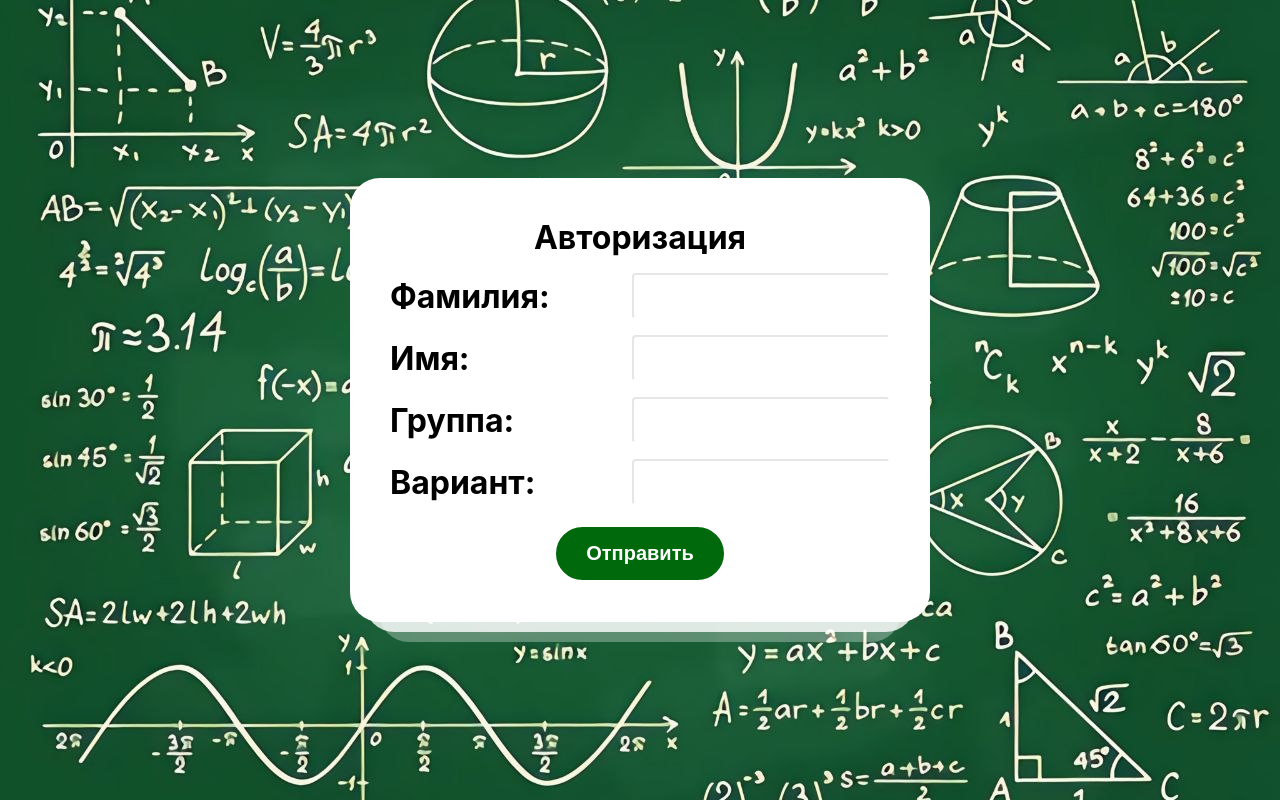
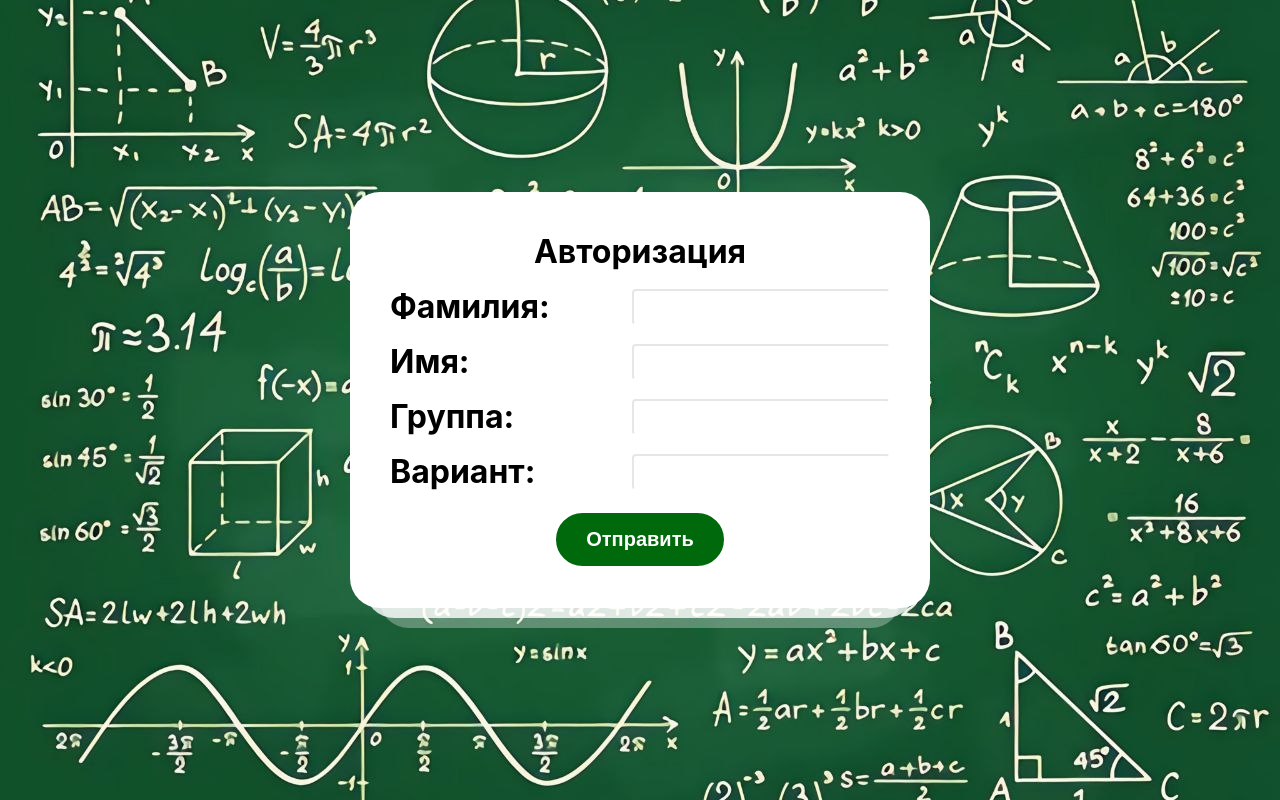
Before and after one commit to VihrKraft/math-test, a React (Create React App) app: page / in a window 1280 px wide. Built offline with nearby package versions, Linux system fonts and the light colour scheme; no server answers.

Commit message:
change input height to static

```diff
--- a/src/Autorization.css
+++ b/src/Autorization.css
@@ -51,7 +51,7 @@ form {
 input {
     border-radius: 0.25rem;
     width: 250px;
-    height: 5vh;
+    height: 30px;
     font-size: 1rem;
     transition: all 0.3s ease-in-out;
     border-color: rgba(255, 255, 255, 0.3);
```
